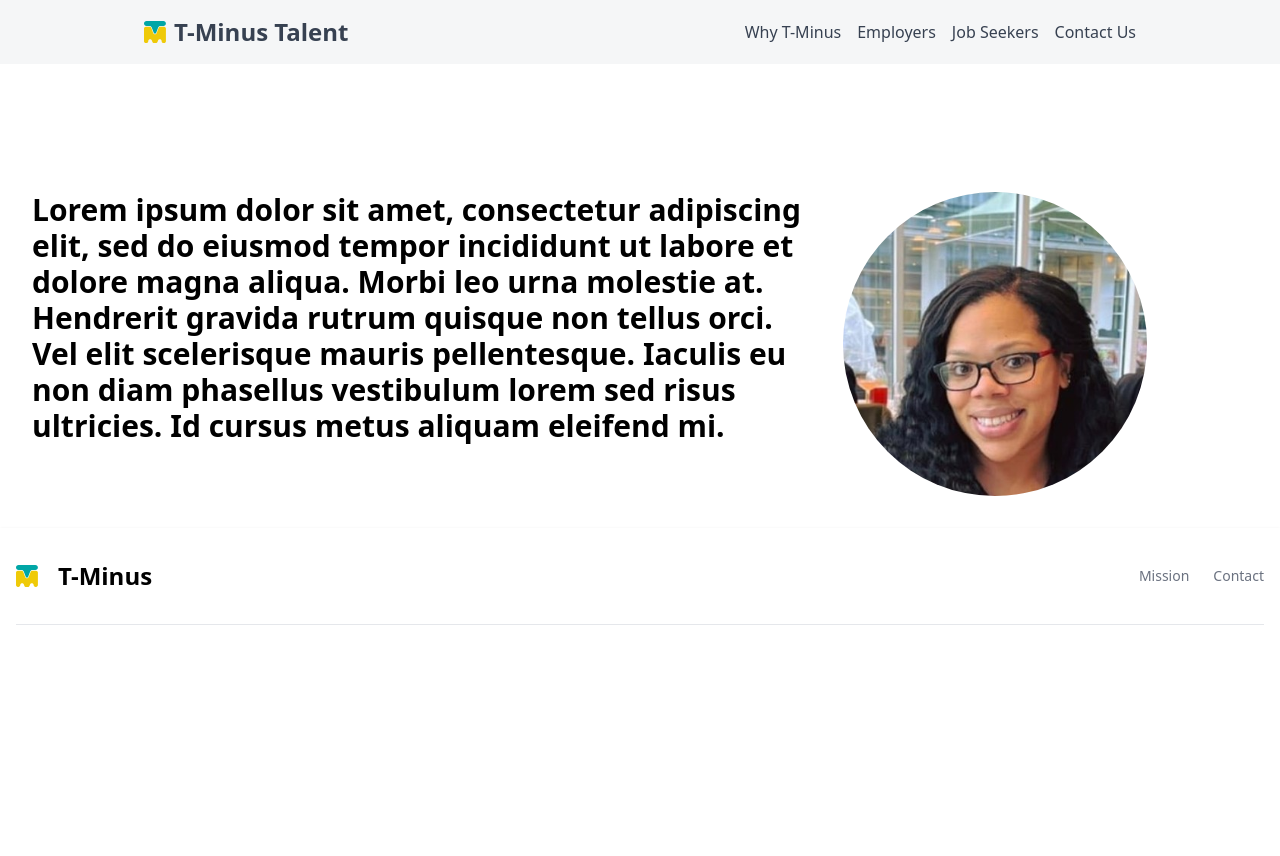
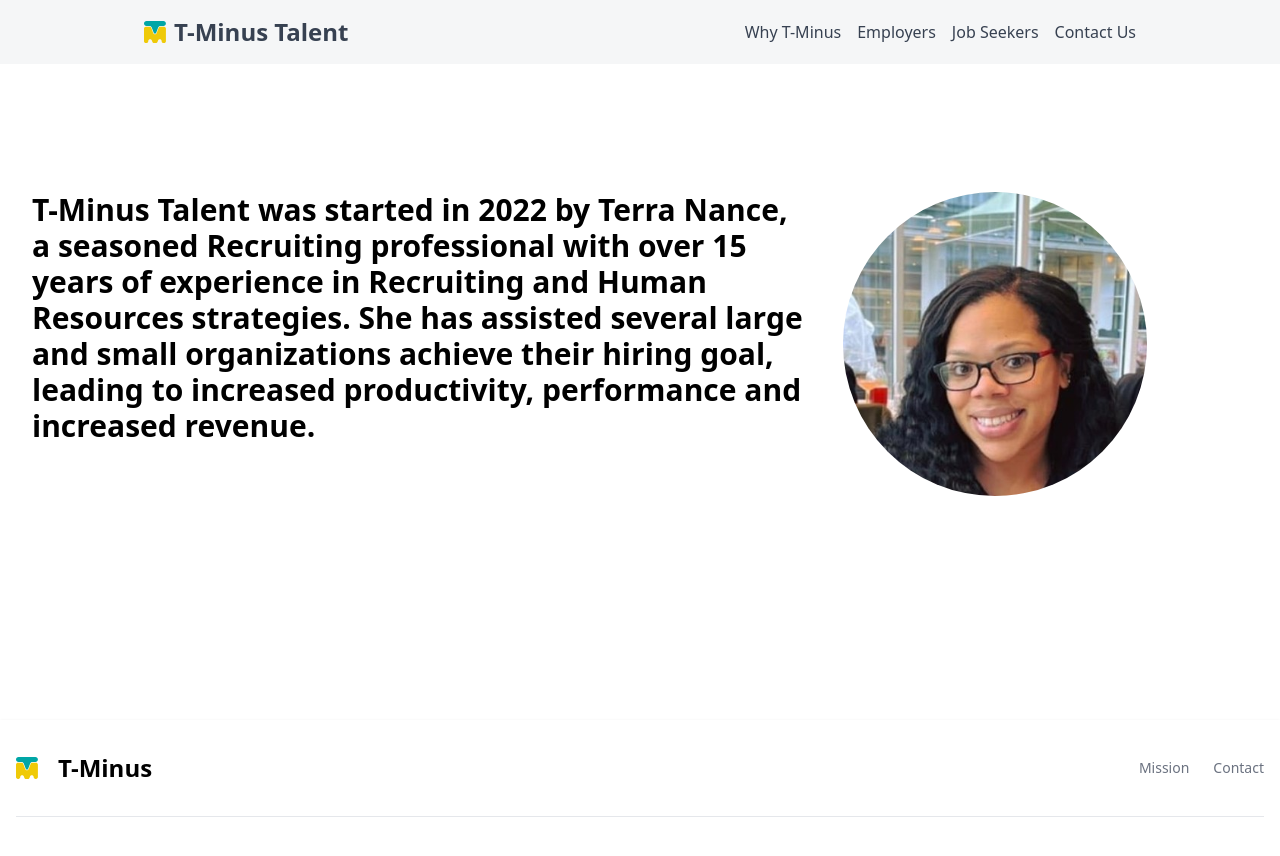
Before and after one commit to Al3xand3r11/recruiting-site, a React (Vite) app: page /Tminus in a window 1280 px wide. Shown: the top 856 px of the page. Before the commit the page ends 800 px from the top, so only its background shows below. Built offline with nearby package versions, Linux system fonts and the light colour scheme.

Commit message:
personal info

```diff
--- a/src/components/pages/TMinus/TopSection.jsx
+++ b/src/components/pages/TMinus/TopSection.jsx
@@ -3,12 +3,11 @@
 const TopSection = () => {
     return (
         <div className="bg-white h-auto">
-            <div className="flex flex-col-reverse md:flex-row pt-48 pl-8 pr-8">
+            <div className="flex flex-col-reverse md:flex-row pt-48 pl-8 pr-8 pb-48">
                 <div className='flex-initial md:w-8/12 pr-8'>
                     <h2 className='font-bold text-xl md:text-3xl'>
-                    Lorem ipsum dolor sit amet, consectetur adipiscing elit, sed do eiusmod tempor incididunt ut labore et dolore magna aliqua. Morbi leo urna molestie at.
-                        Hendrerit gravida rutrum quisque non tellus orci. Vel elit scelerisque mauris pellentesque. Iaculis eu non diam phasellus vestibulum lorem sed risus
-                        ultricies. Id cursus metus aliquam eleifend mi. <br/>
+                    T-Minus Talent was started in 2022 by Terra Nance, a seasoned Recruiting professional with over 15 years of experience in Recruiting and Human Resources strategies.
+                    She has assisted several large and small organizations achieve their hiring goal, leading to increased productivity, performance and increased revenue.  <br/>
                     </h2>
                 </div>
                 <div className='flex-initial w-5/12 md:w-3/12 pb-8'>
```
